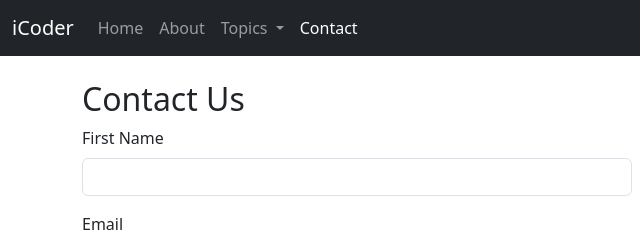
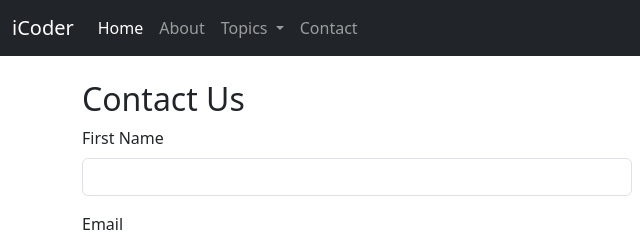
Before and after one commit to aditya28122008/iCoderBootstrap, a plain HTML site: page contact.html in a window 1280 px wide. Shown: the top 240 px of the page, 0-640 px from the left. Drawn offline with nearby package versions, Linux system fonts and the light colour scheme.

Commit message:
Update contact.html

```diff
--- a/contact.html
+++ b/contact.html
@@ -21,10 +21,10 @@
             <div class="collapse navbar-collapse" id="navbarSupportedContent">
                 <ul class="navbar-nav me-auto mb-2 mb-lg-0">
                     <li class="nav-item">
-                        <a class="nav-link" aria-current="page" href="/">Home</a>
+                        <a class="nav-link active" aria-current="page" href="/iCoderBootstrap/">Home</a>
                     </li>
                     <li class="nav-item">
-                        <a class="nav-link" href="/about.html">About</a>
+                        <a class="nav-link" href="/iCoderBootstrap/about.html">About</a>
                     </li>
                     <li class="nav-item dropdown">
                         <a class="nav-link dropdown-toggle" href="#" role="button" data-bs-toggle="dropdown"
@@ -42,7 +42,7 @@
                         </ul>
                     </li>
                     <li class="nav-item">
-                        <a class="nav-link active" href="/contact.html">Contact</a>
+                        <a class="nav-link" href="/iCoderBootstrap/contact.html">Contact</a>
                     </li>
 
                 </ul>
```
